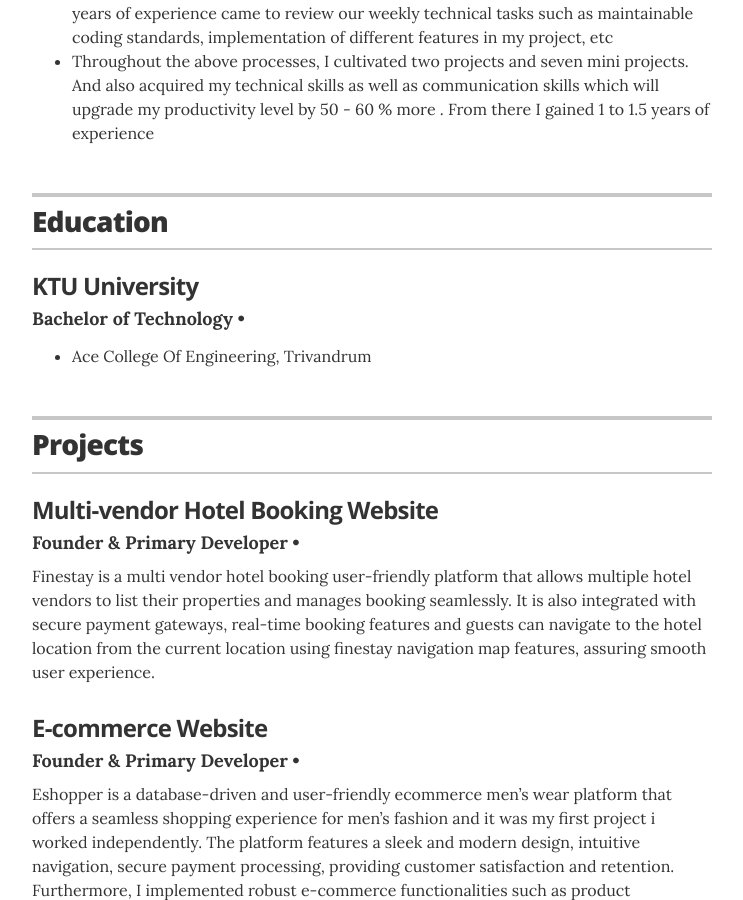
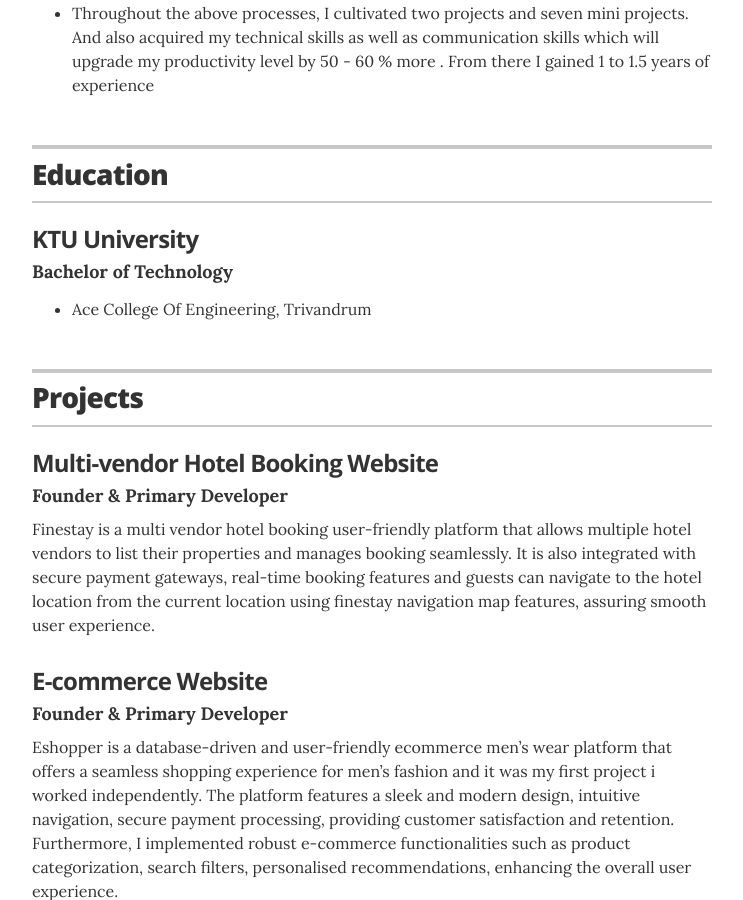
Before and after one commit to roshidhmohammed/resume, a Jekyll site: the page built from index.html, in a window 1280 px wide and 900 px high, scrolled down 888 px. Shown: the whole window, without its empty margins (268-1011 px from the left). Built offline with Jekyll 4.4.1, drawn with Linux system fonts in a browser that asks for light colours.

Commit message:
updated resume 5

```diff
--- a/_layouts/resume.html
+++ b/_layouts/resume.html
@@ -13,7 +13,7 @@
 
         <!-- You can turn off the avatar in _config.yml by setting to false -->
         {% if site.resume_avatar == 'true' %}
-        <img src="images/avatar.jpg" alt="my photo" class="avatar no-print" itemprop="image">
+        <img src="images/images/1690818408363 (1).jpg" alt="my photo" class="avatar no-print" itemprop="image">
         {% endif %}
 
         <!-- Your name is defined in the _config.yml file -->
@@ -79,7 +79,7 @@
         {% for education in site.data.education %}
         <div class="resume-item" itemscope itemprop="alumniOf" itemtype="http://schema.org/CollegeOrUniversity">
           <h3 class="resume-item-title" itemprop="name">{{ education.uni }}</h3>
-          <h4 class="resume-item-details group" itemprop="description">{{ education.degree }} &bull; {{ education.year }}</h4>
+          <h4 class="resume-item-details group" itemprop="description">{{ education.degree }}</h4>
           <h5 class="resume-item-details award-title" itemprop="description">{{ education.award }}</h5>
           <p class="resume-item-copy" itemprop="description">
             <ul class="resume-item-list">
@@ -108,7 +108,7 @@
         <div class="resume-item" itemscope itemtype="http://schema.org/CreativeWork">
           <meta itemprop="creator" content="{{ site.resume_name }}" itemtype="http://schema.org/Person" />
           <h3 class="resume-item-title" itemprop="name">{% if project.url %}<a href="{{ project.url }}" itemprop="url">{{ project.project }}</a>{% else %}{{ project.project }}{% endif %}</h3>
-          <h4 class="resume-item-details" itemprop="description">{{ project.role }}  &bull; {{ project.duration }}</h4>
+          <h4 class="resume-item-details" itemprop="description">{{ project.role }}  </h4>
           <p class="resume-item-copy">{{ project.description }}</p>
         </div>
         {% endfor %}
```
